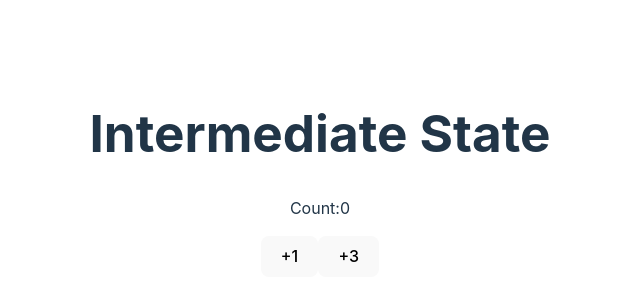
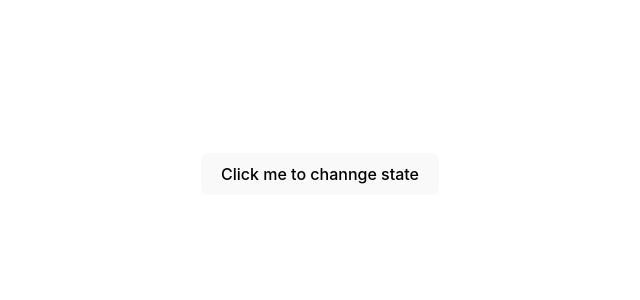
Before and after one commit to rishavConsoleLog21/FSWD-Udemy, a React (Vite) app in the folder Section66/React-State/intermediate-state/: page / in a window 1280 px wide. Shown: the part 226-526 px from the top of the page, without its empty margins (320-960 px from the left). Built offline with nearby package versions, Linux system fonts and the light colour scheme.

Commit message:
Added State initializer fuc.

```diff
--- a/Section66/React-State/intermediate-state/src/App.jsx
+++ b/Section66/React-State/intermediate-state/src/App.jsx
@@ -1,11 +1,13 @@
 import "./App.css";
 import Counter from "./Counter";
+import Dumbo from "./Dumbo";
 
 function App() {
   return (
     <div>
-      <h1>Intermediate State</h1>
-      <Counter/>
+      <Dumbo />
+      {/* <h1>Intermediate State</h1>
+      <Counter/> */}
     </div>
   );
 }
--- a/Section66/React-State/intermediate-state/src/Counter.jsx
+++ b/Section66/React-State/intermediate-state/src/Counter.jsx
@@ -4,6 +4,9 @@ export default function Counter() {
     const addOne = () => {
         setCount(count + 1)
     };
+    const setToTen = () => {
+        setCount(10)
+    }
     const addThree = () => {
         setCount((currentCount) => currentCount + 1);
         console.log(count)
@@ -15,6 +18,7 @@ export default function Counter() {
             <p>Count:{count}</p>
             <button onClick={addOne}>+1</button>
             <button onClick={addThree}>+3</button>
+            <button onClick={setToTen}>Set to 10</button>
         </div>
     )
 }
--- /dev/null
+++ b/Section66/React-State/intermediate-state/src/Dumbo.jsx
@@ -0,0 +1,13 @@
+import { useState} from "react" ;
+
+function generateGameBoard() {
+    console.log("making the intial game board")
+    return Array(500);
+}
+
+export default function Dumbo() {
+    const [board, setBoard] = useState(generateGameBoard);
+    return (
+        <button onClick={() => setBoard('Hello')}>Click me to channge state</button>
+    )
+}
```
